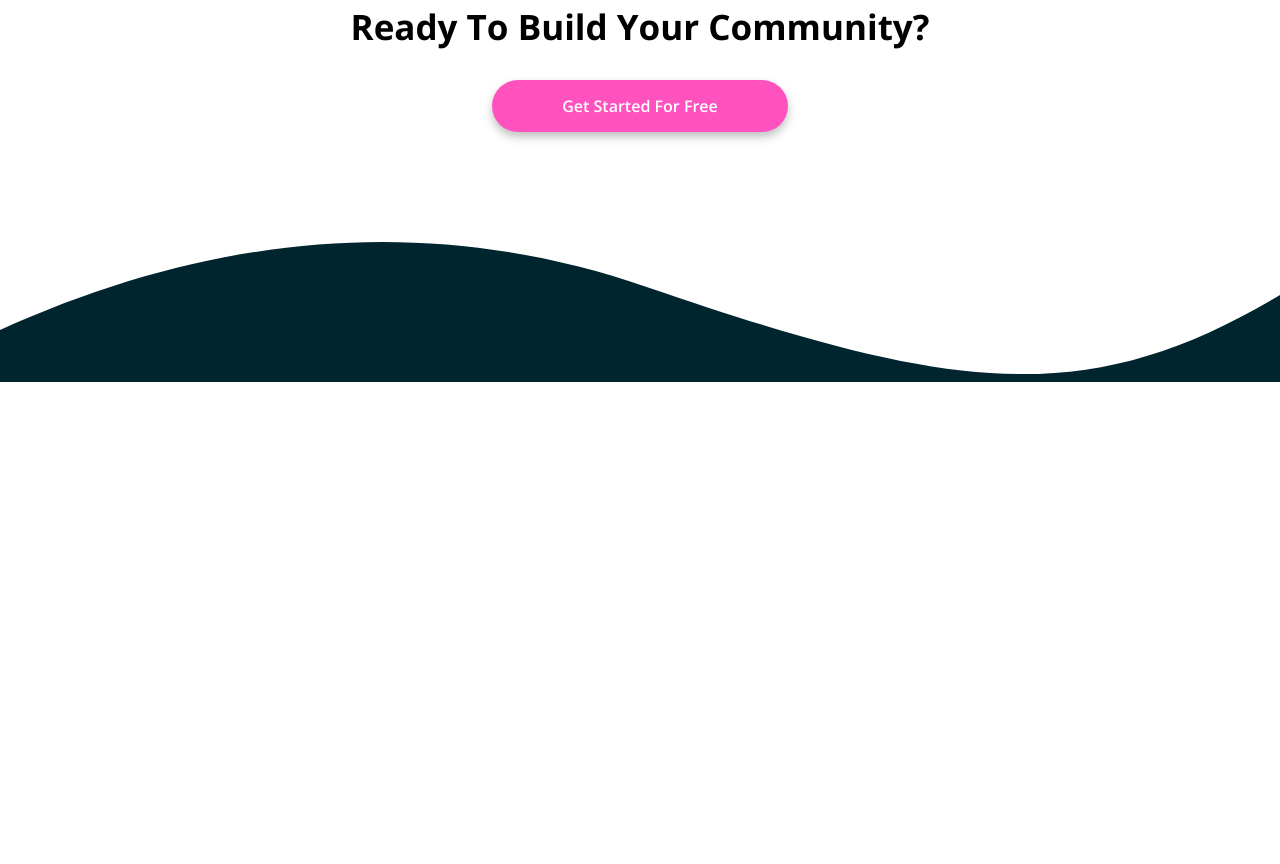
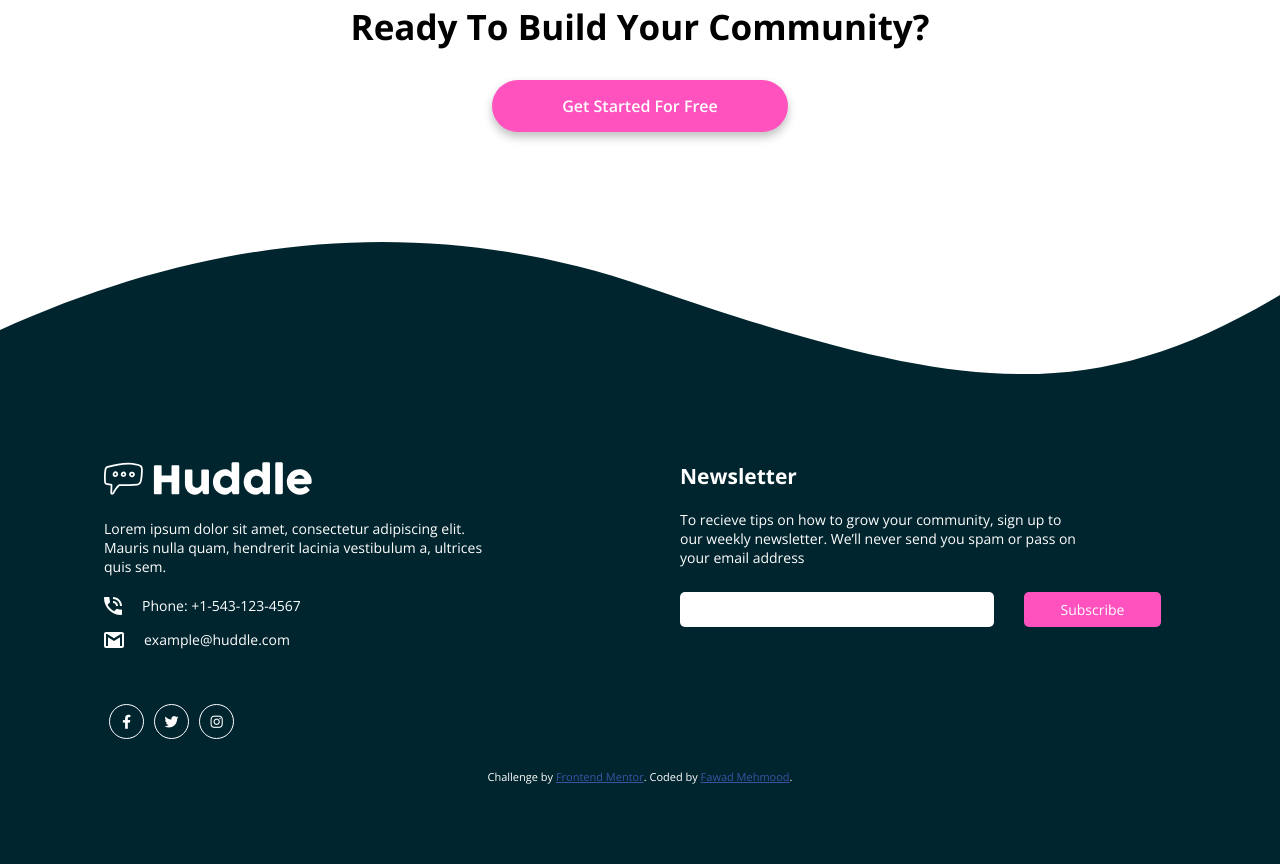
Before and after one commit to fawadmehmood/Huddle-landing-page-with-curved-sections, a plain HTML site: page index.html in a window 1280 px wide. Shown: the part 3842-4706 px from the top of the page. Before the commit the page ends 4224 px from the top, so only its background shows below. Drawn offline with nearby package versions, Linux system fonts and the light colour scheme.

Commit message:
added footer

```diff
--- a/index.html
+++ b/index.html
@@ -12,6 +12,8 @@
 
   <link href="https://fonts.googleapis.com/css2?family=Poppins:wght@700&display=swap" rel="stylesheet">
   <link href="https://fonts.googleapis.com/css2?family=Open+Sans:wght@400;600;700&display=swap" rel="stylesheet">
+  <link rel="stylesheet" href="https://cdnjs.cloudflare.com/ajax/libs/font-awesome/5.14.0/css/all.min.css">
+
   <title>Frontend Mentor | Huddle landing page with curved sections</title>
 
   <!-- Feel free to remove these styles or customise in your own stylesheet 👍 -->
@@ -32,10 +34,11 @@
 
   <header class="header">
     <div class="header__content ver__padd inner__container flex">
-      <img src="images/logo.svg" alt="header__logo" class="header__logo">
+      <img src="images/logo.svg" alt="header__logo" class="logo">
       <button class="header__btn btn">Try it free</button>
     </div>
   </header>
+
   <main class="main">
     <section class="hero">
       <div class="hero__content ver__padd inner__container">
@@ -65,7 +68,6 @@
         </div>
       </div>
     </section>
-
 
     <section class="information">
       <div class="info info-1">
@@ -115,33 +117,59 @@
         <button class="cta__btn btn">Get Started For Free</button>
       </div>
     </section>
-
   </main>
 
+  <footer class="footer">
+    <div class="footer__content ver__padd inner__container">
 
-  <!--
+      <div class="footer__top flex">
+         <div class="footer__address">
+           <img src="images/footer-logo.svg" alt="footer-logo" class="logo">
+           <p>Lorem ipsum dolor sit amet, consectetur adipiscing elit. Mauris nulla quam, hendrerit lacinia
+            vestibulum a, ultrices quis sem.</p>
+            <div class="footer__contact flex flex__align">
+              <img src="images/icon-phone.svg" alt="icon-phone">
+              <p>Phone: +1-543-123-4567</p>
+            </div>
+
+            <div class="footer__contact flex flex__align">
+              <img src="images/icon-email.svg" alt="icon-email">
+              <p>example@huddle.com</p>
+            </div>
+
+         </div>
+         <div class="footer__newsletter">
+            <h2>Newsletter</h2>
+            <p>To recieve tips on how to grow your community, sign up to our weekly newsletter. We’ll never
+              send you spam or pass on your email address</p>
+              <div class="newsletter__subscription flex">
+                 <input type="email" name="email" id="email" aria-label="email" class="com">
+                 <button class="btn__subscribe btn com">Subscribe</button>
+              </div>
+         </div>
+       </div>
+
+       <div class="footer__social__links flex">
+        <a href="https://www.facebook.com/" target="_blank" aria-label="facebook"><i
+            class="fab fa-facebook-f"></i></a>
+        <a href="https://twitter.com/?lang=en" target="_blank" aria-label="twitter"><i
+            class="fab fa-twitter"></i></a>
+        <a href="https://www.instagram.com/" target="_blank" aria-label="instagram"><i
+            class="fab fa-instagram"></i></a>
+      </div>
+
+      <div class="credits">
+        <p class="attribution">
+          Challenge by <a href="https://www.frontendmentor.io?ref=challenge" target="_blank">Frontend Mentor</a>.
+          Coded by <a href="https://github.com/fawadmehmood" target="_blank">Fawad Mehmood</a>.
+        </p>
+      </div>
+
+    </div>
 
 
-  Get Started For Free
+  </footer>
 
-  Lorem ipsum dolor sit amet, consectetur adipiscing elit. Mauris nulla quam, hendrerit lacinia
-  vestibulum a, ultrices quis sem.
-
-  Phone: +1-543-123-4567
-  example@huddle.com
-
-  Newsletter
-  To recieve tips on how to grow your community, sign up to our weekly newsletter. We’ll never
-  send you spam or pass on your email address
-
-  Subscribe
-
-  <footer>
-    <p class="attribution">
-      Challenge by <a href="https://www.frontendmentor.io?ref=challenge" target="_blank">Frontend Mentor</a>.
-      Coded by <a href="#">Your Name Here</a>.
-    </p>
-  </footer> -->
 </body>
 
 </html>
--- a/style.css
+++ b/style.css
@@ -51,11 +51,6 @@ body{
 
 /* === start of hero === */
 
-.header{
-    /* padding-top: 4.5rem;
-    padding-bottom: 4.5rem; */
-}
-
 .header__content{
     padding-top: 4.5rem;
     padding-bottom: 4.5rem;
@@ -63,8 +58,7 @@ body{
     align-items: center;
 }
 
-.header__content img{
-    /* max-width: 20rem; */
+.logo{
     width: calc(8rem + 10vw);
     min-width: 12rem;
     max-width: 24rem;
@@ -105,7 +99,6 @@ body{
 }
 
 .hero__text h1{
-    /* font-size: 4.5rem; */
     font-size: clamp(2.5rem, 3vw, 4.5rem);
 }
 
@@ -260,6 +253,125 @@ body{
 /* === end of cta === */
 
 
+
+/* === start of footer === */
+   .footer{
+       background-color: var(--Very-Dark-Cyan);
+   }
+
+   .footer__content{
+       width: 90%;
+       padding-top: 8rem;
+       padding-bottom: 8rem;
+       color: white;
+       font-size: 1.4rem;
+   }
+
+   .footer__top{
+       gap: 8rem;
+       justify-content: space-between;
+   }
+
+
+   .footer__address, .footer__newsletter{
+       flex-basis: 100%;
+   }
+
+   .footer__address > p, .footer__newsletter > p{
+        max-width: 40rem;
+        margin: 2rem 0;
+   }
+
+   .footer__contact{
+       margin-bottom: 1.5rem;
+   }
+
+   .footer__contact img{
+       margin-right: 2rem;
+   }
+
+   .com{
+       padding: 0.8rem 2rem;
+       border-radius: 0.5rem;
+       margin: 0.5rem 1.5rem;
+   }
+
+ .newsletter__subscription input{
+    border: none;
+    margin-left: 0;
+    flex: 3 1 70%;
+}
+
+   .btn__subscribe{
+       background-color: var(--Pink);
+       font-family: inherit;
+       font-size: inherit;
+       color: inherit;
+       position: relative;
+       flex: 1 1 30%;
+       align-self: flex-end;
+   }
+
+   .btn__subscribe::before{
+       content: '';
+       display: block;
+       position: absolute;
+       top: 0;
+       right: 0;
+       bottom: 0;
+       left: 0;
+       background-color: rgba(255, 255, 255, 0.1);
+       border-radius: 0.5rem;
+       opacity: 0;
+       transition: all 0.3s ease-in-out;
+   }
+
+   .btn__subscribe:hover::before{
+       opacity: 1;
+   }
+
+
+   .footer__social__links{
+       margin-top: 4rem;
+       justify-content: flex-start;
+   }
+
+   .footer__social__links a{
+    text-decoration: none;
+    color: white;
+    width: 3.5rem;
+    height: 3.5rem;
+    border-radius: 50%;
+    display: flex;
+    justify-content: center;
+    align-items: center;
+    border: 0.1rem solid white;
+    margin: 0 0.5rem;
+    transition: all 0.3s ease-in-out;
+}
+
+.footer__social__links a:hover{
+    color: cyan;
+    border-color: cyan;
+}
+
+
+
+.credits{
+    margin-top: 3rem;
+}
+
+.attribution {
+    font-size: 11px;
+    text-align: center;
+  }
+
+  .attribution a {
+    color: hsl(228, 45%, 44%);
+  }
+/* === end of footer === */
+
+
 @media screen and (max-width: 1200px) {
 
   }
@@ -308,9 +420,9 @@ body{
     }
 
 /* === end of info-2 === */
+/* === end of info === */
 
 
-/* === end of info === */
 
 /* === start of cta === */
 
@@ -322,6 +434,29 @@ body{
 }
 /* === end of cta === */
 
+
+/* === start of footer === */
+.footer__content{
+    width: 100%;
+}
+
+.footer__top{
+    flex-direction: column;
+    gap: 4rem;
+}
+
+.footer__address{
+    order: 1;
+}
+
+.newsletter__subscription{
+    flex-direction: column;
+}
+
+.com{
+    margin-right: 0rem;
+}
+/* === end of footer === */
 
 
        }
```
Also changed, not shown: images/footer-logo.svg (added). Lines whose indentation alone changed are shown as unchanged.
